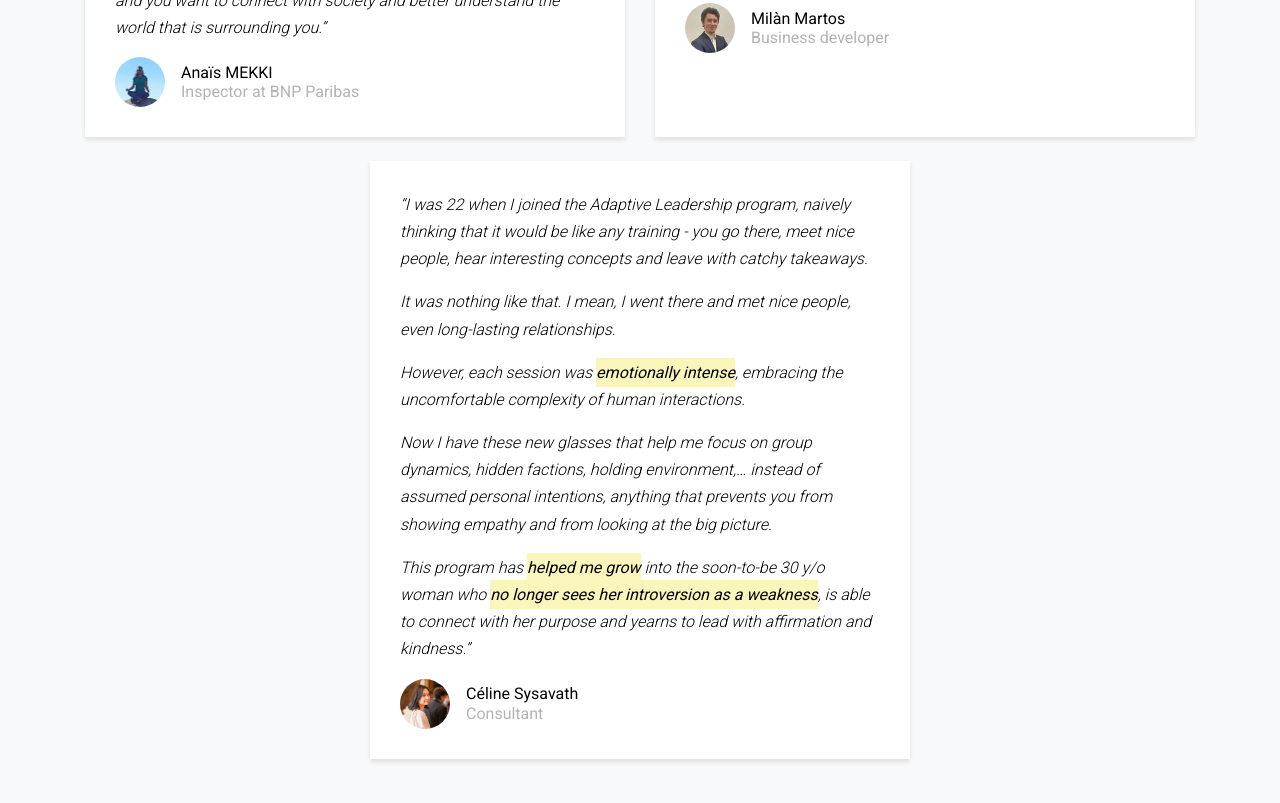
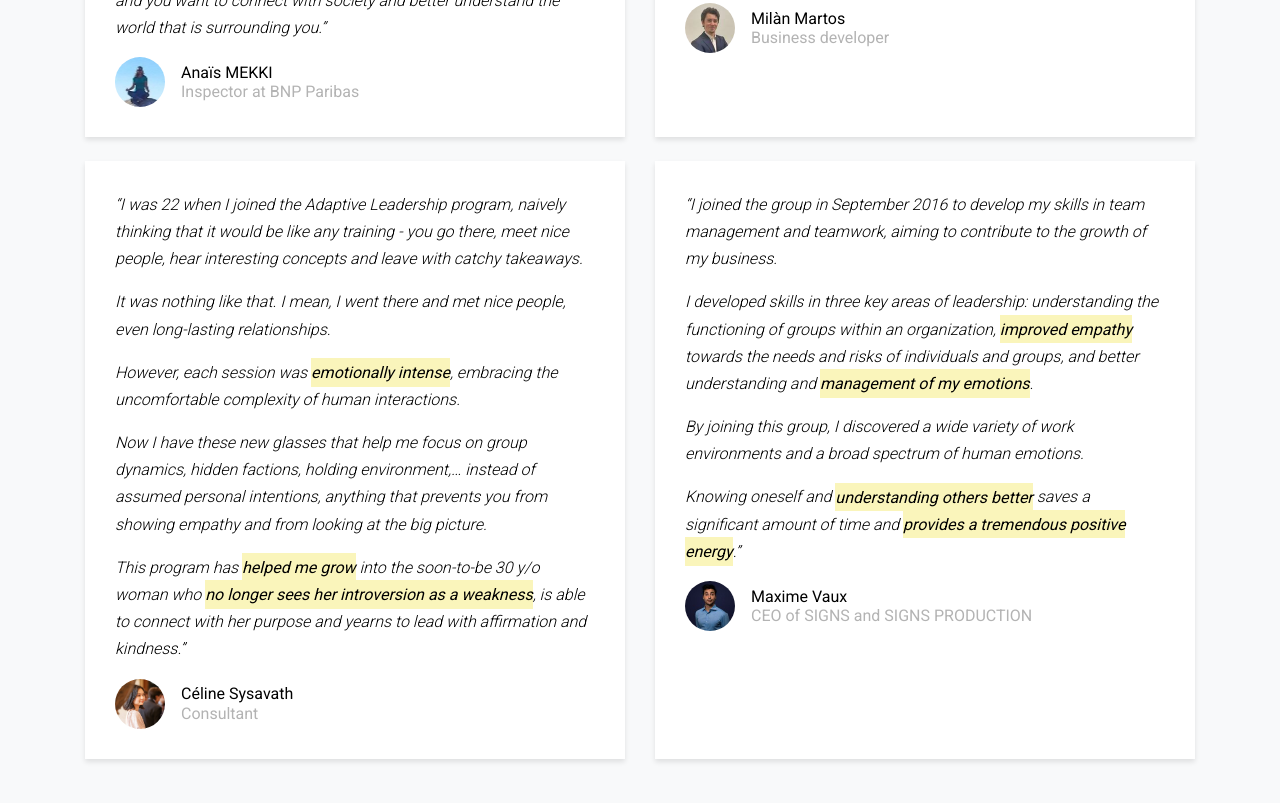
Before and after one commit to RuyBlast/leadership, a website: page index.html in a window 1280 px wide. Shown: the part 9338-10141 px from the top of the page. Drawn offline with Linux system fonts and the light colour scheme; files whose address does not match are found by name.

Commit message:
add Maxime Vaux testimonial

```diff
--- a/index.html
+++ b/index.html
@@ -374,7 +374,7 @@ Indeed, mobilizing people and resources for collective work is a very potent way
             <div class="testimonial bg-white h-100">
               <blockquote class="mb-3">
                 <p>&ldquo;I have joined the Adaptive Leadership Group when I was looking for my first permanent job after graduation, and it was a pretty hard period because it was in 2020 during the Covid Crisis.</p>
-<p> I have learned how to better live with people that are different from me and to understand better professional situations.</p>
+<p>I have learned how to better live with people that are different from me and to understand better professional situations.</p>
 <p>With this Group <strong>I learn everyday more about myself and how to go out of my comfort zone</strong> but being ok with it even if it is uncomfortable it is always in a benevolent environment so it helps.</p>
 <p>You should join the group if you are seeking intellectual stimulation and you want to connect with society and better understand the world that is surrounding you.&rdquo;</p>
               </blockquote>
@@ -413,7 +413,7 @@ Indeed, mobilizing people and resources for collective work is a very potent way
               <blockquote class="mb-3">
                 <p>&ldquo;I was 22 when I joined the Adaptive Leadership program, naively thinking that it would be like any training - you go there, meet nice people, hear interesting concepts and leave with catchy takeaways.
 <p>It was nothing like that. I mean, I went there and met nice people, even long-lasting relationships.</p>
-However, each session was <strong>emotionally intense</strong>, embracing the uncomfortable complexity of human interactions.</p>
+<p>However, each session was <strong>emotionally intense</strong>, embracing the uncomfortable complexity of human interactions.</p>
 <p>Now I have these new glasses that help me focus on group dynamics, hidden factions, holding environment,… instead of assumed personal intentions, anything that prevents you from showing empathy and from looking at the big picture.</p>
 <p>This program has <strong>helped me grow</strong> into the soon-to-be 30 y/o woman who <strong>no longer sees her introversion as a weakness</strong>, is able to connect with her purpose and yearns to lead with affirmation and kindness.&rdquo;</p>
               </blockquote>
@@ -424,6 +424,25 @@ However, each session was <strong>emotionally intense</strong>, embracing the un
                 <div class="vcard-text">
                   <span class="d-block">Céline Sysavath</span>
                   <span class="position">Consultant</span>
+                </div>
+              </div>
+            </div>
+          </div>
+          <div class="testimonial-box col-lg-6 mb-4">
+            <div class="testimonial bg-white h-100">
+              <blockquote class="mb-3">
+                <p>&ldquo;I joined the group in September 2016 to develop my skills in team management and teamwork, aiming to contribute to the growth of my business.</p>
+<p>I developed skills in three key areas of leadership: understanding the functioning of groups within an organization, <strong>improved empathy</strong> towards the needs and risks of individuals and groups, and better understanding and <strong>management of my emotions</strong>.</p>
+<p>By joining this group, I discovered a wide variety of work environments and a broad spectrum of human emotions.</p>
+<p>Knowing oneself and <strong>understanding others better</strong> saves a significant amount of time and <strong>provides a tremendous positive energy</strong>.&rdquo;</p>
+              </blockquote>
+              <div class="d-flex align-items-center vcard">
+                <figure class="mb-0 mr-3">
+                  <img src="images/maxime_thumb.jpg" alt="Image" class="img-fluid ounded-circle">
+                </figure>
+                <div class="vcard-text">
+                  <span class="d-block">Maxime Vaux</span>
+                  <span class="position">CEO of SIGNS and SIGNS PRODUCTION</span>
                 </div>
               </div>
             </div>
```
Also changed, not shown: images/maxime_thumb.jpg (added).
